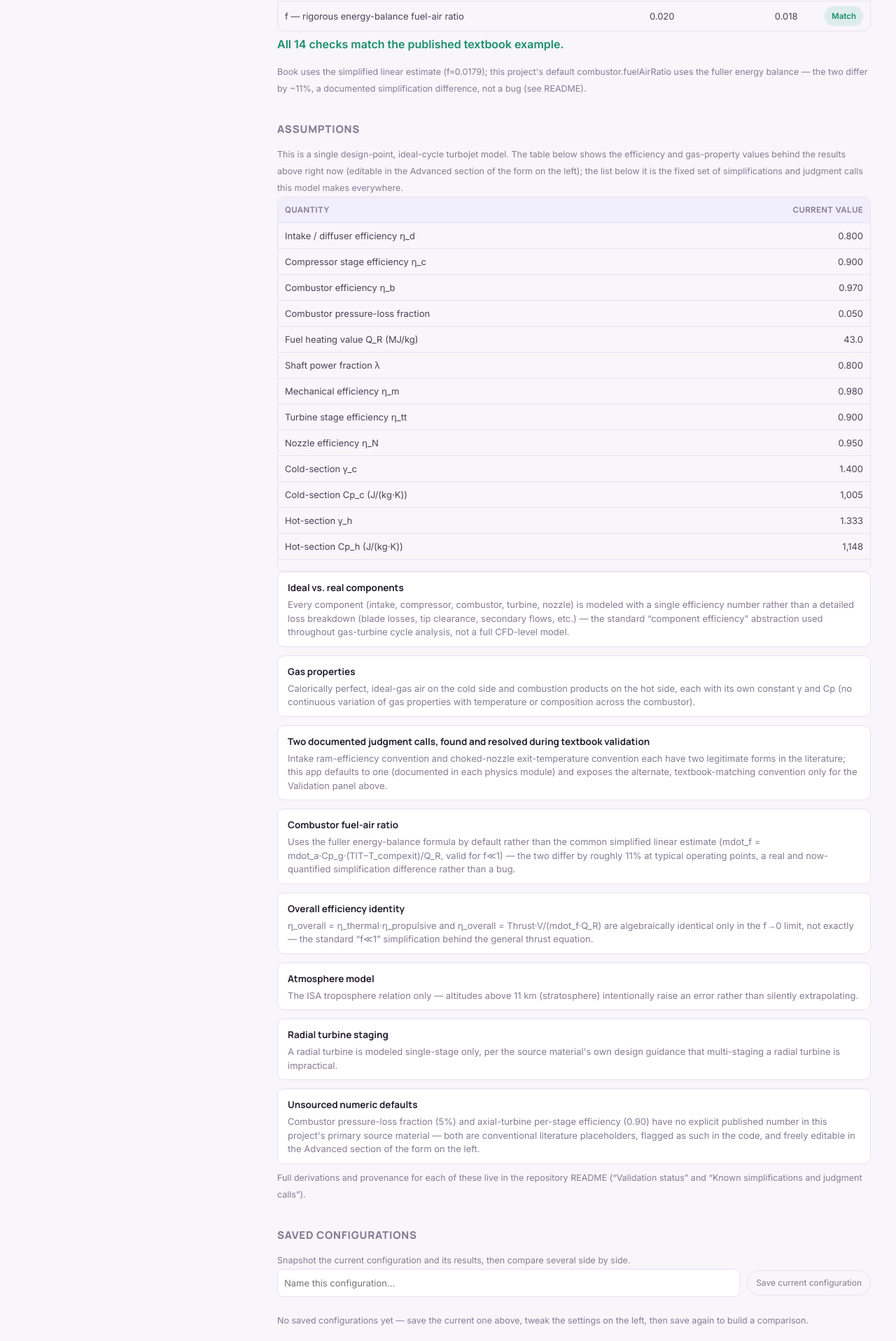
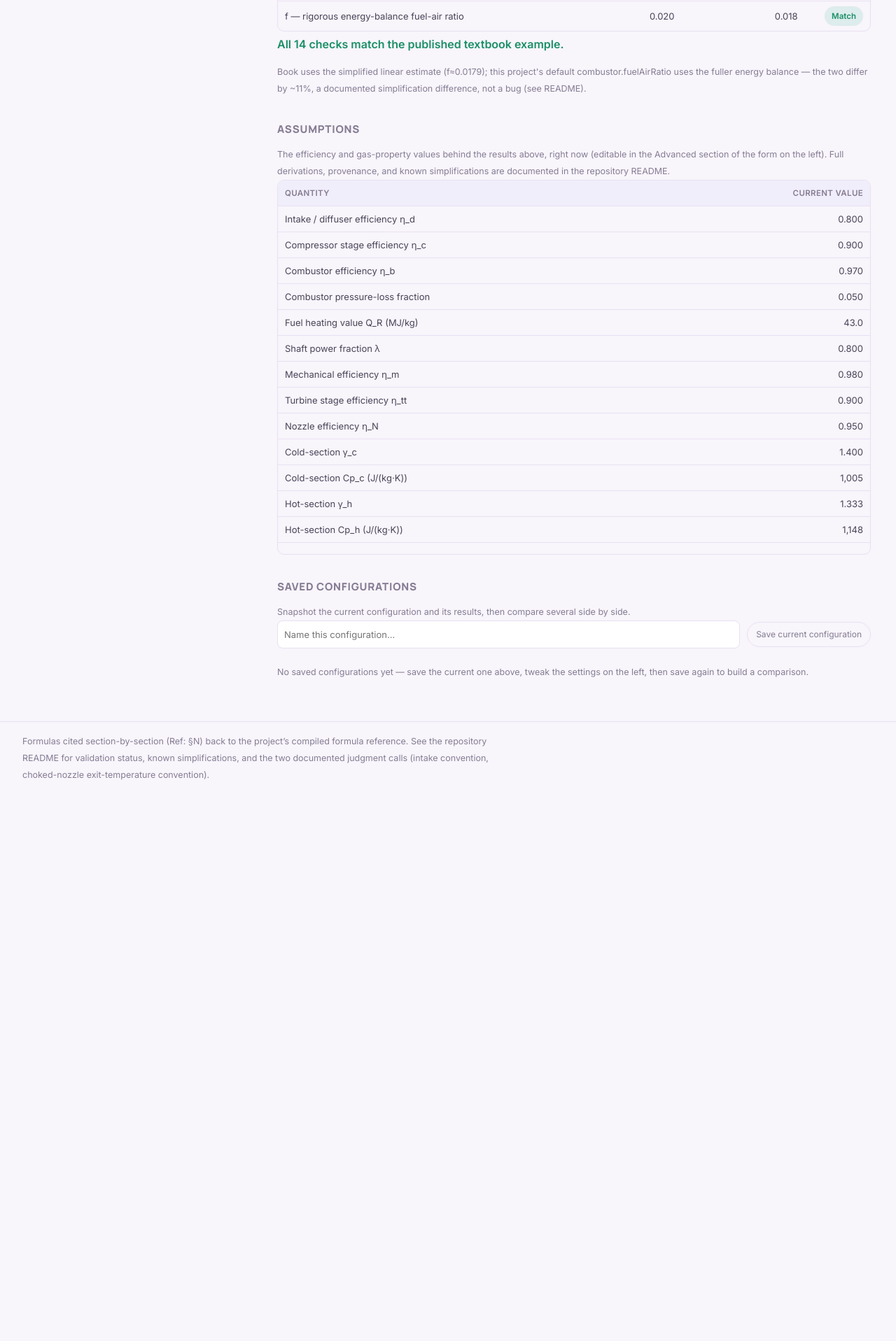
Before and after one commit to falgunitripathi/aeropropsim, a React (Vite) app in the folder web/: page / in a window 1280 px wide. Shown: the part 3922-5839 px from the top of the page at 70% size. After the commit the page ends 5058 px from the top, so only its background shows below. Built offline with nearby package versions, Linux system fonts and the light colour scheme.

Commit message:
Update AssumptionsPanel.jsx

```diff
--- a/web/src/components/AssumptionsPanel.jsx
+++ b/web/src/components/AssumptionsPanel.jsx
@@ -16,59 +16,22 @@ const CURRENT_VALUE_ROWS = [
   { label: "Hot-section Cp_h (J/(kg·K))", key: "cp_h", digits: 0 },
 ];
 
-const SIMPLIFICATIONS = [
-  {
-    title: "Ideal vs. real components",
-    body: "Every component (intake, compressor, combustor, turbine, nozzle) is modeled with a single efficiency number rather than a detailed loss breakdown (blade losses, tip clearance, secondary flows, etc.) — the standard “component efficiency” abstraction used throughout gas-turbine cycle analysis, not a full CFD-level model.",
-  },
-  {
-    title: "Gas properties",
-    body: "Calorically perfect, ideal-gas air on the cold side and combustion products on the hot side, each with its own constant γ and Cp (no continuous variation of gas properties with temperature or composition across the combustor).",
-  },
-  {
-    title: "Two documented judgment calls, found and resolved during textbook validation",
-    body: "Intake ram-efficiency convention and choked-nozzle exit-temperature convention each have two legitimate forms in the literature; this app defaults to one (documented in each physics module) and exposes the alternate, textbook-matching convention only for the Validation panel above.",
-  },
-  {
-    title: "Combustor fuel-air ratio",
-    body: "Uses the fuller energy-balance formula by default rather than the common simplified linear estimate (mdot_f = mdot_a·Cp_g·(TIT−T_compexit)/Q_R, valid for f≪1) — the two differ by roughly 11% at typical operating points, a real and now-quantified simplification difference rather than a bug.",
-  },
-  {
-    title: "Overall efficiency identity",
-    body: "η_overall = η_thermal·η_propulsive and η_overall = Thrust·V/(mdot_f·Q_R) are algebraically identical only in the f→0 limit, not exactly — the standard “f≪1” simplification behind the general thrust equation.",
-  },
-  {
-    title: "Atmosphere model",
-    body: "The ISA troposphere relation only — altitudes above 11 km (stratosphere) intentionally raise an error rather than silently extrapolating.",
-  },
-  {
-    title: "Radial turbine staging",
-    body: "A radial turbine is modeled single-stage only, per the source material's own design guidance that multi-staging a radial turbine is impractical.",
-  },
-  {
-    title: "Unsourced numeric defaults",
-    body: "Combustor pressure-loss fraction (5%) and axial-turbine per-stage efficiency (0.90) have no explicit published number in this project's primary source material — both are conventional literature placeholders, flagged as such in the code, and freely editable in the Advanced section of the form on the left.",
-  },
-];
-
 /**
- * Phase 3 — in-app assumptions panel: what this model assumes, surfaced
- * where a reader of the results can actually see it, rather than only in
- * code comments or the repository README. The efficiency/gas-property
- * table reflects the *current* configuration (including any Advanced
- * overrides); the simplification list is the project's fixed, documented
- * set of judgment calls independent of the current inputs.
+ * In-app assumptions panel: the efficiency/gas-property values behind the
+ * results above, reflecting the *current* configuration (including any
+ * Advanced overrides). The full narrative list of modeling simplifications
+ * and judgment calls lives in the repository README rather than here, to
+ * keep this panel to just the numbers a reader actually needs at a glance.
  */
 export default function AssumptionsPanel({ config }) {
   return (
     <section>
       <h2>Assumptions</h2>
       <p className="section-note">
-        This is a single design-point, ideal-cycle turbojet model. The
-        table below shows the efficiency and gas-property values behind
-        the results above right now (editable in the Advanced section of
-        the form on the left); the list below it is the fixed set of
-        simplifications and judgment calls this model makes everywhere.
+        The efficiency and gas-property values behind the results above,
+        right now (editable in the Advanced section of the form on the
+        left). Full derivations, provenance, and known simplifications are
+        documented in the repository README.
       </p>
       <div className="table-scroll">
         <table className="assumptions-table">
@@ -85,19 +48,6 @@ export default function AssumptionsPanel({ config }) {
           </tbody>
         </table>
       </div>
-      <dl className="assumptions-list">
-        {SIMPLIFICATIONS.map((s) => (
-          <div className="assumptions-item" key={s.title}>
-            <dt>{s.title}</dt>
-            <dd>{s.body}</dd>
-          </div>
-        ))}
-      </dl>
-      <p className="section-note">
-        Full derivations and provenance for each of these live in the
-        repository README (&ldquo;Validation status&rdquo; and &ldquo;Known
-        simplifications and judgment calls&rdquo;).
-      </p>
     </section>
   );
 }
```
